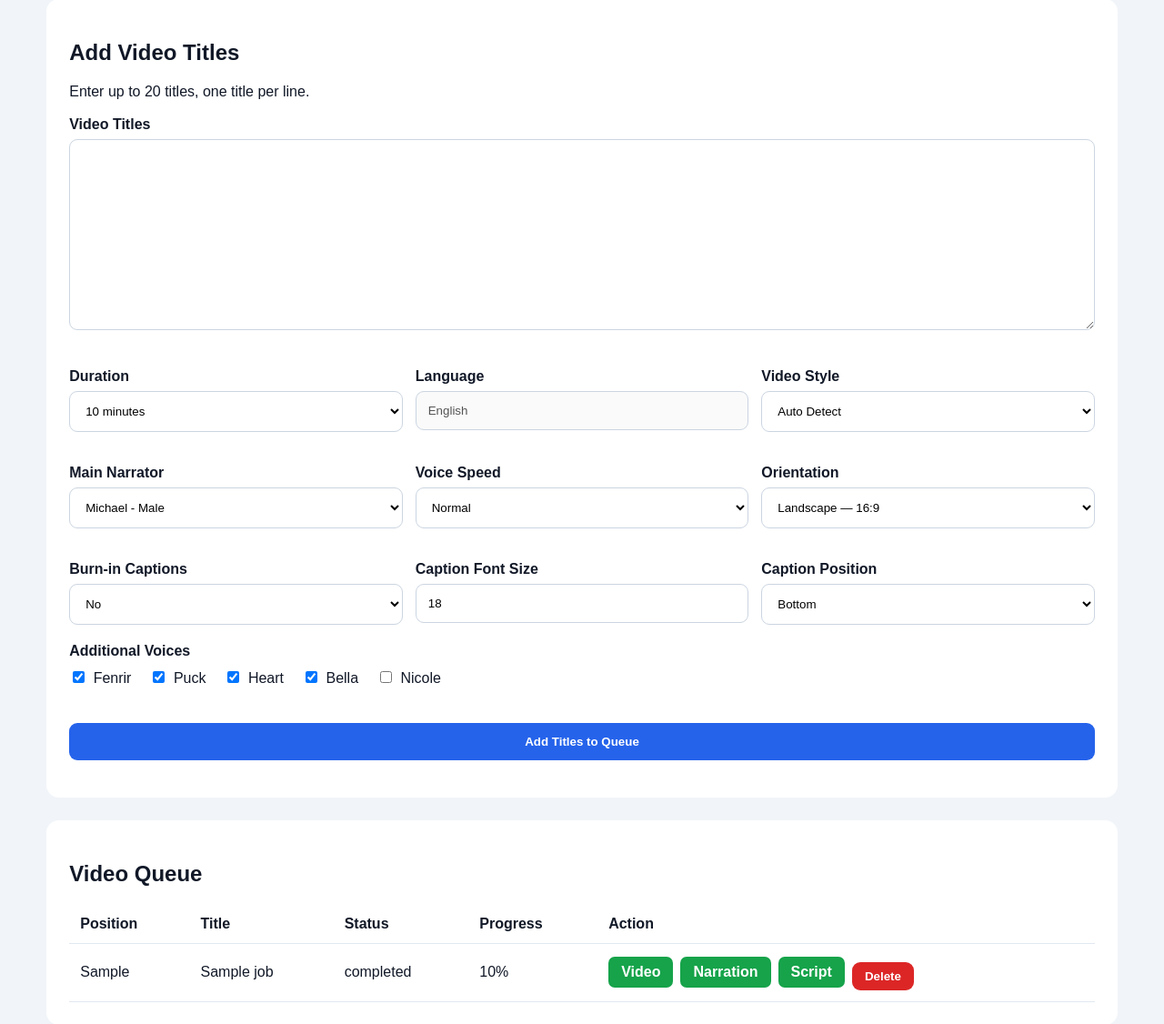
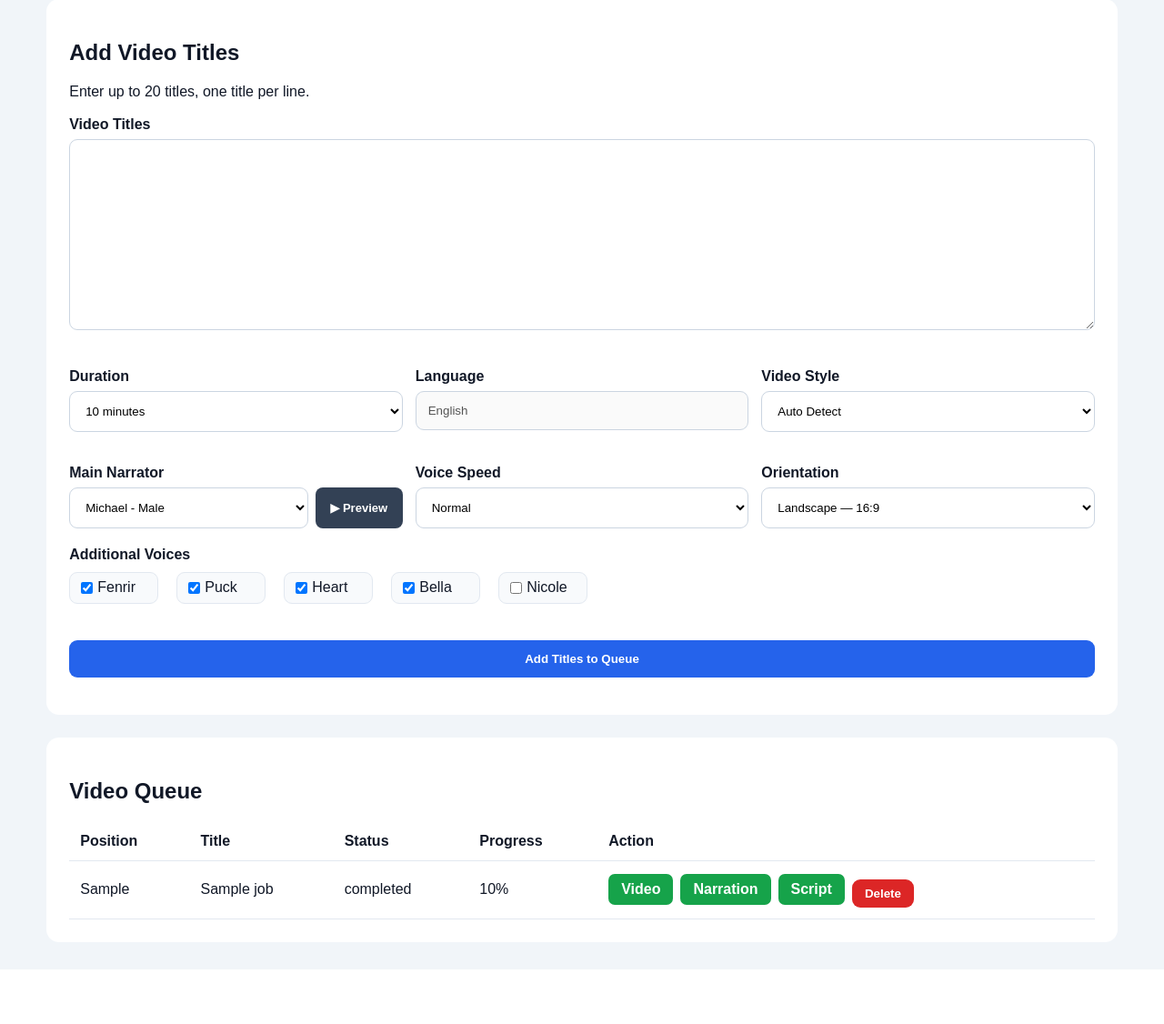
Before and after one commit to attarasool12312/youtube-ai-generator, a Python web app: template backend/app/templates/dashboard.html in a window 1280 px wide. Shown: the part 126-1252 px from the top of the page at 91% size. After the commit the page ends 1192 px from the top, so only its background shows below. Run offline with Jinja, Linux system fonts and the light colour scheme; the template is opened without the code that fills it: most values are stand-ins (such as "Sample title", 1, 10 or a date in 2020).

Commit message:
Prepare stable pre-Whisper baseline

```diff
--- a/backend/app/main.py
+++ b/backend/app/main.py
@@ -108,9 +108,6 @@ def add_jobs(
     narrator_voice: str = Form("am_michael"),
     voice_pool: list[str] = Form(default=[]),
     voice_speed: float = Form(1.0),
-    burn_captions: str = Form("false"),
-    caption_font_size: int = Form(18),
-    caption_position: str = Form("bottom"),
     db: Session = Depends(get_db),
 ):
     if not request.session.get("user_id"):
@@ -138,9 +135,6 @@ def add_jobs(
             narrator_voice=narrator_voice,
             voice_pool=",".join(selected_voices),
             voice_speed=voice_speed,
-            burn_captions=(burn_captions.lower() == "true"),
-            caption_font_size=caption_font_size,
-            caption_position=caption_position,
             status="waiting",
             progress=0,
             queue_position=next_position + index,
--- a/backend/app/models.py
+++ b/backend/app/models.py
@@ -33,9 +33,6 @@ class VideoJob(Base):
     narrator_voice: Mapped[str] = mapped_column(String(50), default="am_michael")
     voice_pool: Mapped[str] = mapped_column(Text, default="am_michael,am_fenrir,am_puck,af_heart,af_bella,af_nicole")
     voice_speed: Mapped[float] = mapped_column(Float, default=1.0)
-    burn_captions: Mapped[bool] = mapped_column(Boolean, default=False)
-    caption_font_size: Mapped[int] = mapped_column(Integer, default=18)
-    caption_position: Mapped[str] = mapped_column(String(20), default="bottom")
     status: Mapped[str] = mapped_column(String(50), default="waiting")
     progress: Mapped[int] = mapped_column(Integer, default=0)
     queue_position: Mapped[int] = mapped_column(Integer, default=0)
--- a/backend/app/static/style.css
+++ b/backend/app/static/style.css
@@ -326,3 +326,77 @@ tbody td:last-child form,
 .job-actions form{
   margin-top:8px!important;
 }
+
+
+/* Voice preview controls */
+.voice-select-row {
+  display: flex;
+  align-items: stretch;
+  gap: 8px;
+}
+
+.voice-select-row select {
+  flex: 1;
+  min-width: 0;
+}
+
+.voice-preview-button {
+  width: auto;
+  min-width: 96px;
+  margin: 0;
+  padding: 10px 12px;
+  border: 0;
+  border-radius: 8px;
+  background: #334155;
+  color: #ffffff;
+  font-size: 13px;
+  white-space: nowrap;
+}
+
+.voice-preview-button:hover {
+  background: #1e293b;
+}
+
+.voice-preview-button.is-playing {
+  background: #dc2626;
+}
+
+.voice-checkboxes {
+  align-items: stretch;
+}
+
+.voice-option {
+  display: inline-flex;
+  align-items: center;
+  gap: 8px;
+  padding: 7px 8px;
+  border: 1px solid #e2e8f0;
+  border-radius: 9px;
+  background: #f8fafc;
+}
+
+.voice-option label {
+  display: inline-flex;
+  align-items: center;
+  min-width: 80px;
+}
+
+.voice-option .voice-preview-button {
+  min-width: 88px;
+  padding: 7px 10px;
+}
+
+@media (max-width: 700px) {
+  .voice-select-row {
+    flex-direction: column;
+  }
+
+  .voice-select-row .voice-preview-button {
+    width: 100%;
+  }
+
+  .voice-option {
+    width: 100%;
+    justify-content: space-between;
+  }
+}
--- /dev/null
+++ b/backend/app/static/voice-preview.js
@@ -0,0 +1,63 @@
+document.addEventListener("DOMContentLoaded", () => {
+  const audio = new Audio();
+  audio.preload = "none";
+
+  let activeButton = null;
+
+  function resetButton() {
+    if (activeButton) {
+      activeButton.textContent = "▶ Preview";
+      activeButton.classList.remove("is-playing");
+    }
+
+    activeButton = null;
+  }
+
+  function getVoice(button) {
+    if (button.dataset.voice) {
+      return button.dataset.voice;
+    }
+
+    const selectName = button.dataset.voiceSelect;
+    const select = document.querySelector(`[name="${selectName}"]`);
+
+    return select ? select.value : "";
+  }
+
+  document.querySelectorAll(".voice-preview-button").forEach((button) => {
+    button.addEventListener("click", async () => {
+      const voice = getVoice(button);
+
+      if (!voice) return;
+
+      const source = `/static/voice-previews/${encodeURIComponent(voice)}.mp3`;
+
+      if (activeButton === button && !audio.paused) {
+        audio.pause();
+        audio.currentTime = 0;
+        resetButton();
+        return;
+      }
+
+      audio.pause();
+      audio.currentTime = 0;
+      resetButton();
+
+      activeButton = button;
+      button.textContent = "■ Stop";
+      button.classList.add("is-playing");
+
+      audio.src = source;
+
+      try {
+        await audio.play();
+      } catch (error) {
+        console.error("Voice preview failed:", error);
+        resetButton();
+      }
+    });
+  });
+
+  audio.addEventListener("ended", resetButton);
+  audio.addEventListener("error", resetButton);
+});
--- a/backend/app/templates/dashboard.html
+++ b/backend/app/templates/dashboard.html
@@ -34,7 +34,24 @@
           <div><label>Duration</label><select name="duration_minutes" required><option value="3">3 minutes</option><option value="5">5 minutes</option><option value="8">8 minutes</option><option value="10" selected>10 minutes</option><option value="15">15 minutes</option><option value="20">20 minutes</option><option value="30">30 minutes</option></select></div>
           <div><label>Language</label><input value="English" disabled></div>
           <div><label>Video Style</label><select name="video_style"><option value="auto" selected>Auto Detect</option><option value="documentary">Documentary</option><option value="storytelling">Storytelling</option><option value="educational">Educational</option><option value="listicle">Listicle / Top 10</option><option value="news">News Style</option><option value="motivational">Motivational</option></select></div>
-          <div><label>Main Narrator</label><select name="narrator_voice" required><option value="am_michael" selected>Michael - Male</option><option value="am_fenrir">Fenrir - Male</option><option value="am_puck">Puck - Male</option><option value="af_heart">Heart - Female</option><option value="af_bella">Bella - Female</option><option value="af_nicole">Nicole - Female</option></select></div>
+          <div>
+            <label>Main Narrator</label>
+            <div class="voice-select-row">
+              <select name="narrator_voice" required>
+                <option value="am_michael" selected>Michael - Male</option>
+                <option value="am_fenrir">Fenrir - Male</option>
+                <option value="am_puck">Puck - Male</option>
+                <option value="af_heart">Heart - Female</option>
+                <option value="af_bella">Bella - Female</option>
+                <option value="af_nicole">Nicole - Female</option>
+              </select>
+              <button
+                type="button"
+                class="voice-preview-button"
+                data-voice-select="narrator_voice"
+              >▶ Preview</button>
+            </div>
+          </div>
         <div>
   <label>Voice Speed</label>
   <select name="voice_speed">
@@ -51,37 +68,25 @@
     <option value="square">Square — 1:1</option>
   </select>
 </div>
-
-<div>
-  <label>Burn-in Captions</label>
-  <select name="burn_captions">
-    <option value="false" selected>No</option>
-    <option value="true">Yes</option>
-  </select>
-</div>
-
-<div>
-  <label>Caption Font Size</label>
-  <input type="number" name="caption_font_size" value="18" min="10" max="60">
-</div>
-
-<div>
-  <label>Caption Position</label>
-  <select name="caption_position">
-    <option value="bottom" selected>Bottom</option>
-    <option value="middle">Middle</option>
-    <option value="top">Top</option>
-  </select>
-</div>
 </div>
         <div class="voice-pool">
           <label>Additional Voices</label>
           <div class="voice-checkboxes">
-            <label><input type="checkbox" name="voice_pool" value="am_fenrir" checked> Fenrir</label>
-            <label><input type="checkbox" name="voice_pool" value="am_puck" checked> Puck</label>
-            <label><input type="checkbox" name="voice_pool" value="af_heart" checked> Heart</label>
-            <label><input type="checkbox" name="voice_pool" value="af_bella" checked> Bella</label>
-            <label><input type="checkbox" name="voice_pool" value="af_nicole"> Nicole</label>
+            <div class="voice-option">
+              <label><input type="checkbox" name="voice_pool" value="am_fenrir" checked> Fenrir</label>
+            </div>
+            <div class="voice-option">
+              <label><input type="checkbox" name="voice_pool" value="am_puck" checked> Puck</label>
+            </div>
+            <div class="voice-option">
+              <label><input type="checkbox" name="voice_pool" value="af_heart" checked> Heart</label>
+            </div>
+            <div class="voice-option">
+              <label><input type="checkbox" name="voice_pool" value="af_bella" checked> Bella</label>
+            </div>
+            <div class="voice-option">
+              <label><input type="checkbox" name="voice_pool" value="af_nicole"> Nicole</label>
+            </div>
           </div>
         </div>
         <button type="submit">Add Titles to Queue</button>
@@ -132,6 +137,7 @@
 
 
 
+  <script src="/static/voice-preview.js" defer></script>
 </body>
 </html>
 
```
Also changed, not shown: backend/app/captions.py (deleted, +0 -79 lines), backend/app/job_runner.py (+1 -13 lines), backend/app/script_validator.py (+19 -0 lines), backend/app/script_workflow.py (+10 -0 lines), backend/app/video_renderer.py (+5 -32 lines), scripts/generate_voice_previews.py (added, +76 -0 lines), 2 other files.
